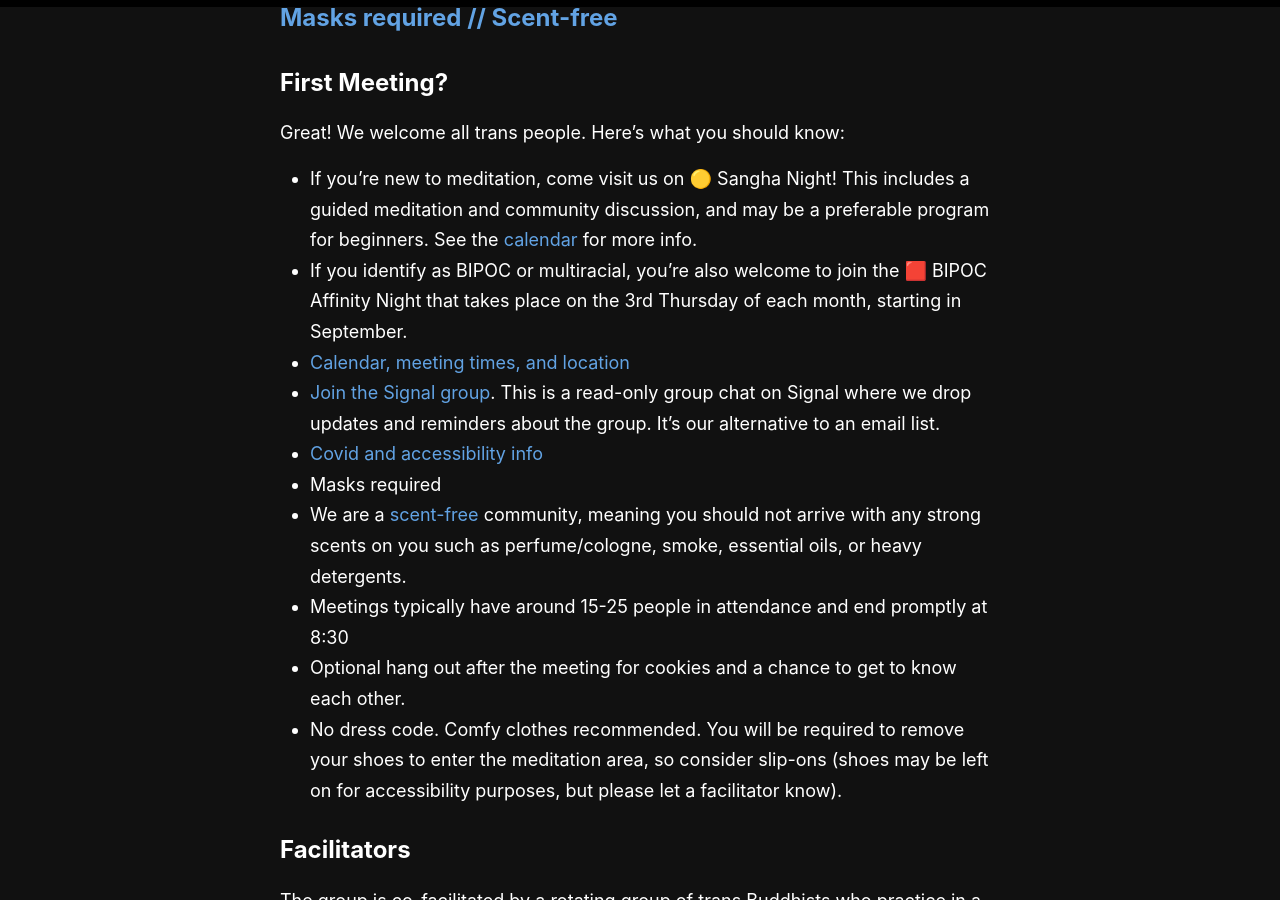
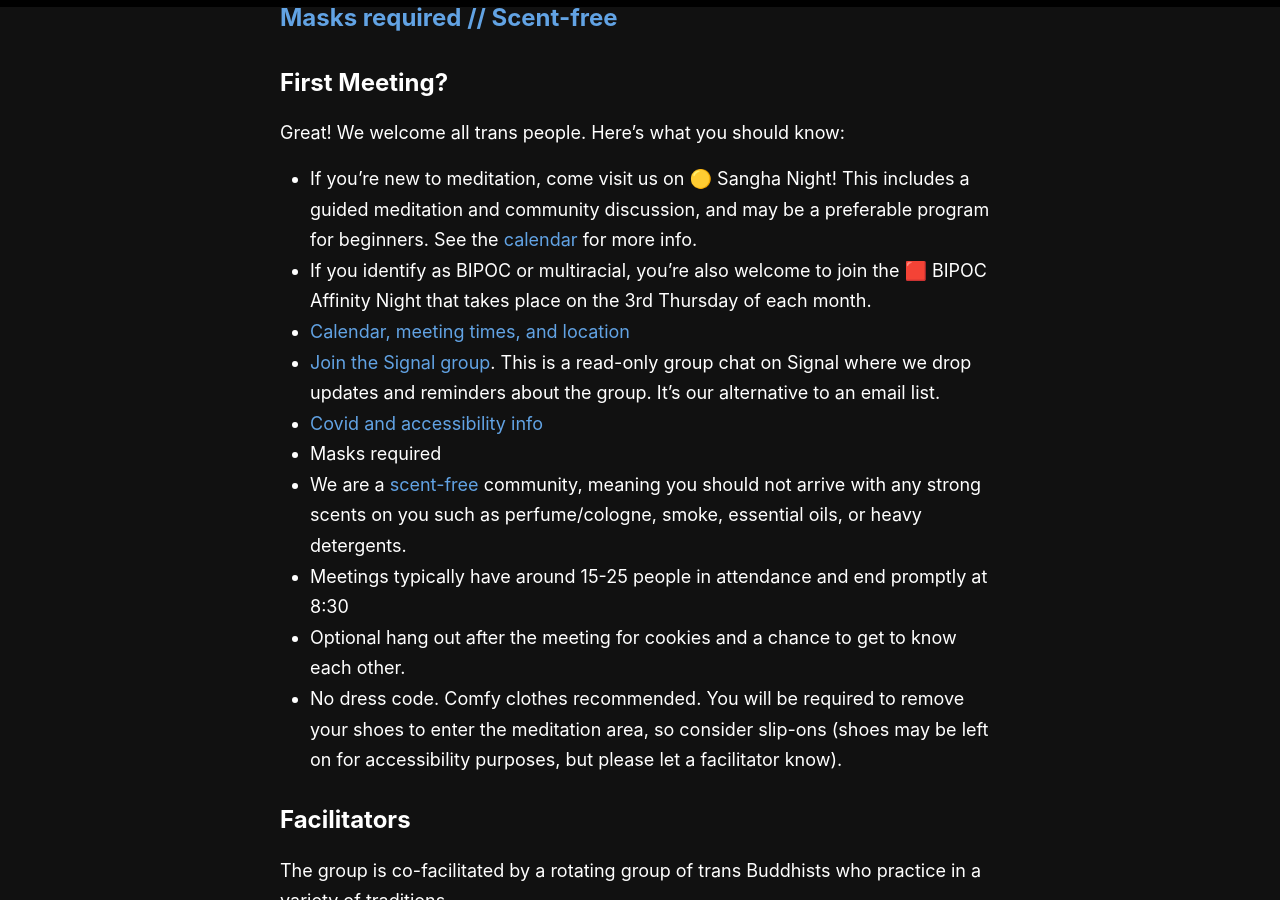
Before and after one commit to rykener/transsangha, a Jekyll site: the page built from _pages/index.md, in a window 1280 px wide and 900 px high, scrolled down 450 px. Built offline with Jekyll 4.4.1, drawn with Linux system fonts in a browser that asks for light colours.

Commit message:
update copy

```diff
--- a/_pages/index.md
+++ b/_pages/index.md
@@ -15,7 +15,7 @@ Trans Sangha fosters trans community grounded in <span data-nosnippet>mutual aid
 Great! We welcome all trans people. Here's what you should know:
 
 * If you're new to meditation, come visit us on 🟡 Sangha Night! This includes a guided meditation and community discussion, and may be a preferable program for beginners. See the [calendar](/schedule) for more info.
-* If you identify as BIPOC or multiracial, you're also welcome to join the 🟥 BIPOC Affinity Night that takes place on the 3rd Thursday of each month, starting in September.
+* If you identify as BIPOC or multiracial, you're also welcome to join the 🟥 BIPOC Affinity Night that takes place on the 3rd Thursday of each month.
 * [Calendar, meeting times, and location](/schedule)
 * [Join the Signal group](/contact). This is a read-only group chat on Signal where we drop updates and reminders about the group. It's our alternative to an email list.
 * [Covid and accessibility info](/accessibility)
```
